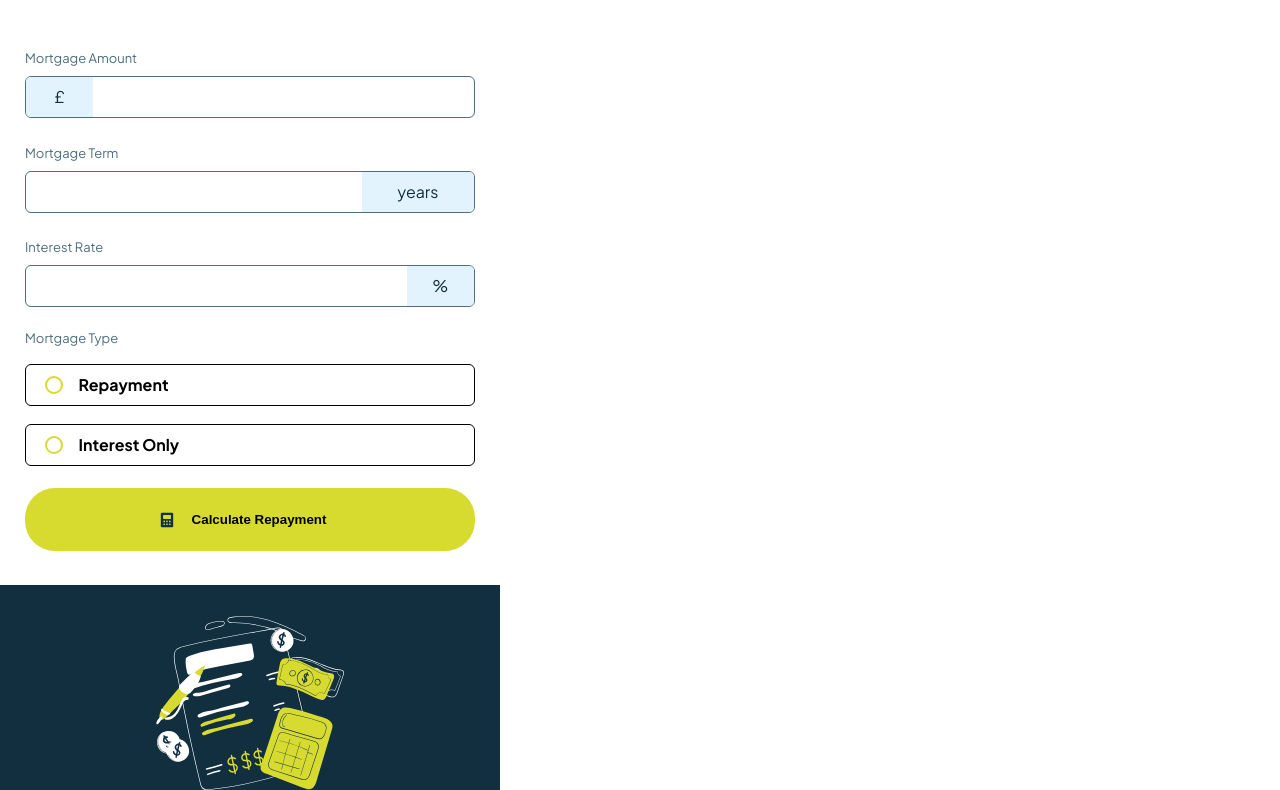
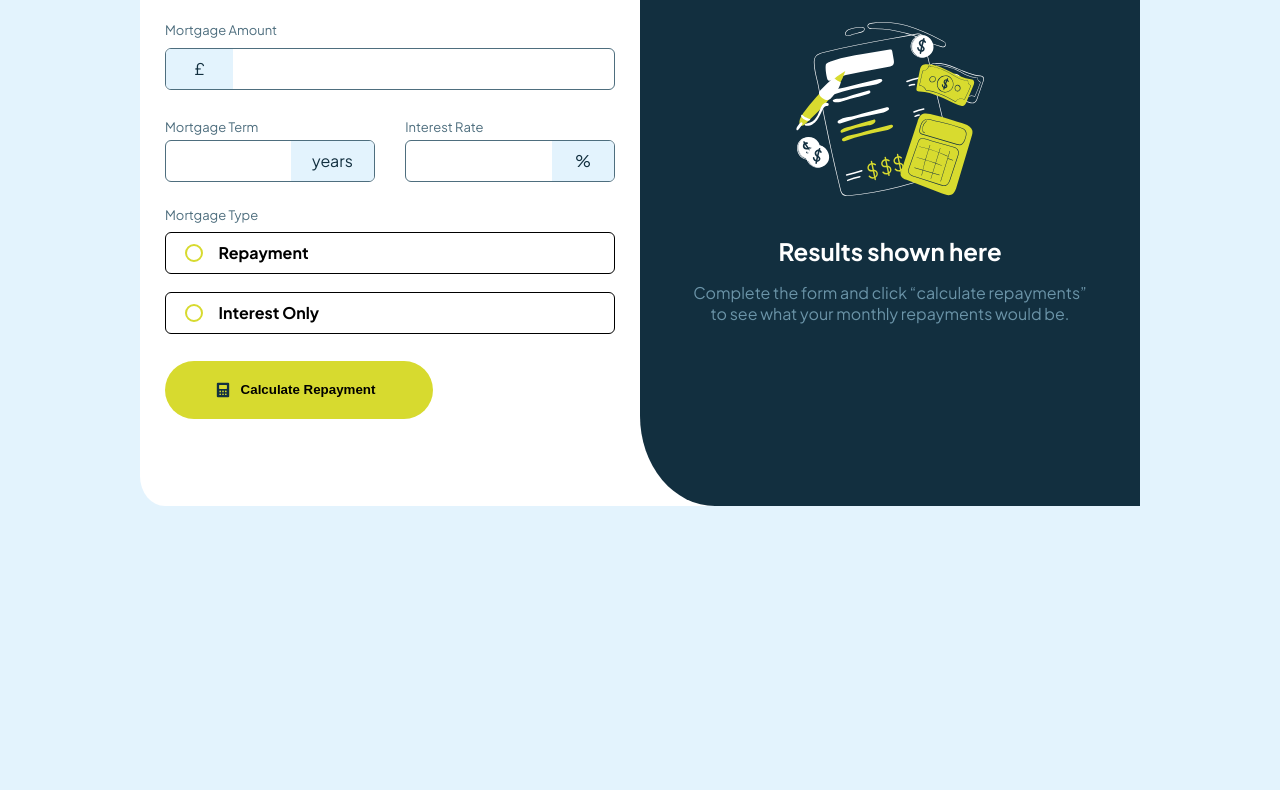
Before and after one commit to abenezer-s/mortgage-repayment-calculator, a plain HTML site: page index.html in a window 1280 px wide. Shown: the part 158-948 px from the top of the page. After the commit the page ends 800 px from the top, so only its background shows below. Drawn offline with Linux system fonts and the light colour scheme.

Commit message:
Make resposnsive to both mobile and desktop

```diff
--- a/index.html
+++ b/index.html
@@ -17,18 +17,18 @@
   </style>
 </head>
 <body>
-  <div id="header">
-    <h2 id="title">Mortgage Calculator</h2>
-    <button id="clear">Clear All</button>
-  </div>
+
   <div id="main">
     <!--form section-->
     <div id="form-div">
+      <div id="header">
+        <h2 id="title">Mortgage Calculator</h2>
+        <button id="clear">Clear All</button>
+      </div>
       <form id="input-form">
         <div id="principal-wrap">
           <label for="principal" class="small-desc">Mortgage Amount</label>
           <br>
-
           <div id="principal-field">
             <span id="currency">&pound;</span>
             <input type="number", id="principal", required>
@@ -57,8 +57,9 @@
           </div>
           <span id="rate-error" class="error"></span>
         </div>
-        <p id="mort-type" class="small-desc">Mortgage Type</p>
+
         <div id="choice-section">
+          <p id="mort-type" class="small-desc">Mortgage Type</p>
           <label>
 
             <div id="choice-1" class="choice">
@@ -81,6 +82,7 @@
         </div>
       </form>
     </div>
+
     <!--Results section-->
     <div id="results-section">
       <!--empty results-->
@@ -91,9 +93,7 @@
             your monthly repayments would be.
           </p>
       </div>
-
       <!--calculated results-->
-
       <div id="calculated-results" class="hidden" >
         <h2>Your results</h2>
           <p id="calculated-dec" class="descriptions">
--- a/script.js
+++ b/script.js
@@ -2,7 +2,7 @@
 
 function getInput(form, event){
     // get use input
-
+    let error = false;
     let principal = form.elements['principal'].value;
     if (principal === ''){
         document.getElementById('principal-error').textContent = "This field is required..";
@@ -11,7 +11,7 @@ function getInput(form, event){
         field.classList.add('field-error');
         currencySym.classList.add('field-error');
         event.preventDefault();
-
+        error = true;
     }
 
     const term = form.elements['term'].value;
@@ -22,6 +22,7 @@ function getInput(form, event){
         field.classList.add('field-error');
         year.classList.add('field-error');
         event.preventDefault();
+        error = true;
 
     }
     const rate = form.elements['rate'].value;
@@ -32,6 +33,7 @@ function getInput(form, event){
         field.classList.add('field-error');
         percentage.classList.add('field-error');
         event.preventDefault();
+        error = true;
 
     }
     const calcChoices = document.querySelectorAll('input[name="calc-choice"]');
@@ -46,6 +48,7 @@ function getInput(form, event){
     if (!selectedChoice) {
         document.getElementById('choice-error').textContent = "This field is required.";
         event.preventDefault();
+        error = true;
 
     } else {
         document.getElementById('choice-error').textContent = "";
@@ -53,6 +56,7 @@ function getInput(form, event){
     }
 
     const obj = {
+            error: error,
             principal: principal,
             term: term,
             rate:rate,
@@ -72,17 +76,13 @@ function calculateMortage(event){
     let term;
     let rate;
     let choice;
-    if (userInput){
+    if (!userInput.error){
         principal = userInput.principal;
         term = userInput.term;
         rate = userInput.rate;
         choice = userInput.choice;
-        console.log('principal', principal);
-        console.log('rate', rate);
-        console.log('term', term);
     }
     else {
-        console.log("INPUT NON");
         return
     }
 
@@ -91,8 +91,7 @@ function calculateMortage(event){
     const n = term * 12;          //num of monthly  payments
     const mortgatePayment = p * ( ( r * ( (1 + r)**n) ) / ( ((1 + r)**n) - 1 ) ); // pricipal and intersrate montly payments
     let monthlyPayment = mortgatePayment.toFixed(2);
-    let totalPayment = (monthlyPayment * 12) * term
-    console.log('total', totalPayment);
+    let totalPayment = (monthlyPayment * 12) * term;
 
     if (choice !== 'Repayment'){
         const interest = totalPayment - principal;
--- a/styles.css
+++ b/styles.css
@@ -34,9 +34,6 @@ input, textarea, select {
     display: none;
   }
 
-#main {
-    max-width: 500px;
-}
 #title {
     margin-bottom: 2%;
 }
@@ -48,6 +45,7 @@ input, textarea, select {
     border: none;
     background-color: white;
     color: #4e6e7e;
+    cursor: pointer;
 }
 #clear::after {
     content: '';
@@ -69,6 +67,7 @@ input, textarea, select {
 #principal-wrap {
     margin-top: 5%;
     margin-bottom: 5%;
+    cursor: pointer;
 }
 
 #principal-field {
@@ -79,6 +78,7 @@ input, textarea, select {
   border-width: 1px;
   align-items: center;
   overflow: hidden;
+  cursor: pointer;
 
 }
 #principal-field:hover {
@@ -189,6 +189,10 @@ input, textarea, select {
     border-width: 1px;
     align-items: center;
     overflow: hidden;
+    cursor: pointer;
+}
+#rate, #term, #principal {
+    cursor: pointer;
 }
 /*choice section*/
 #mort-type {
@@ -407,3 +411,215 @@ h2 {
     color: white;
 }
 /* desktop section*/
+
+@media (min-width: 800px) {
+    body {
+        display: flex;
+        align-items: center;
+        justify-content: center;
+        margin: 0%;
+        padding: 0%;
+        background-color:#e3f3fd ;
+    }
+
+    #main {
+        margin: 5%;
+        padding: 0%;
+        display: flex;
+        width: 800px;
+        height: 600px;
+
+    }
+    #header {
+        display: flex;
+        align-items: center;
+    }
+
+    #clear {
+        position: relative;
+        top: 10px;
+        padding-left: 10%;
+    }
+    #form-div {
+        margin: 0;
+        background-color: white;
+        width: 50%;
+    }
+
+    .small-desc {
+        font-size: small;
+    }
+    #principal-wrap {
+        margin-left: 5%;
+        margin-right: 5%;
+        margin-bottom: 0%;
+
+    }
+
+    #term-wrap, #interest-wrap {
+        display: inline-block;
+        width: 170px;
+    }
+    #percentage {
+        width: 30%;
+    }
+    #year {
+        width: 40%;
+    }
+    #term-wrap {
+        margin-left: 5%;
+        margin-right: 4%;
+    }
+    #term, #rate {
+        height: 40px;
+        width: 90px;
+    }
+    #principal {
+        height: 40px;
+        width: 350px;
+    }
+    #mort-type {
+        margin: 0;
+    }
+    #choice-section {
+        margin-top: 0%;
+        margin-left: 5%;
+        margin-right: 5%;
+    }
+
+    #results-section {
+        margin: 0;
+        width: 50%;
+
+    }
+    #choice-2, #choice-1, #principal-field, #interest-field, #term-field{
+        height: 40px;
+    }
+    #submit-button {
+        margin-top: 6%;
+        margin-bottom: 6%;
+        width: 250px;
+        height: 40px;
+    }
+
+}
+
+@media (min-width: 1000px) {
+    body {
+        display: flex;
+        align-items: center;
+        justify-content: center;
+        margin: 0%;
+        padding: 0%;
+        background-color:#e3f3fd ;
+    }
+
+    #main {
+        margin: 5%;
+        padding: 0%;
+        background-color: white;
+        display: flex;
+        width: 1000px;
+        height: 600px;
+        border-radius: 15%;
+
+    }
+    #header {
+        display: flex;
+        align-items: center;
+    }
+
+    #clear {
+        position: relative;
+        top: 10px;
+        padding-left: 29.4%;
+    }
+    #form-div {
+        margin: 0;
+        background-color: white;
+        border-top-left-radius: 5%;
+        border-bottom-left-radius: 5%;
+        width: 50%;
+    }
+
+    .small-desc {
+        font-size: small;
+    }
+    #principal-wrap {
+        margin-left: 5%;
+        margin-right: 5%;
+        margin-bottom: 0%;
+
+    }
+
+    #term-wrap, #interest-wrap {
+        display: inline-block;
+        width: 210px;
+    }
+    #percentage {
+        width: 30%;
+    }
+    #year {
+        width: 40%;
+    }
+    #term-wrap {
+        margin-left: 5%;
+        margin-right: 5.5%;
+    }
+    #term, #rate {
+        height: 40px;
+        width: 90px;
+    }
+    #principal {
+        height: 40px;
+        width: 350px;
+    }
+    #mort-type {
+        margin: 0;
+    }
+    #choice-section {
+        margin-top: 0%;
+        margin-left: 5%;
+        margin-right: 5%;
+    }
+
+    #results-section {
+        margin: 0;
+        position: relative;
+        width: 50%;
+        border-top-right-radius: 5%;
+        border-bottom-left-radius: 5%;
+        border-bottom-left-radius: 15%;
+
+    }
+    #empty-results {
+        position: absolute;
+        margin: 10%;
+        top: 60px;
+    }
+
+    #calculated-results {
+        position: absolute;
+        top: 1px;
+    }
+    #results {
+        margin-top: 10%;
+        height: 125px;
+    }
+
+    #monthly-pay {
+        font-size: xx-large;
+        font-weight: 900;
+        margin-bottom: 5%;
+    }
+    #choice-2, #choice-1, #principal-field, #interest-field, #term-field{
+        height: 40px;
+    }
+    #submit-button {
+        margin-top: 6%;
+        margin-bottom: 6%;
+        width: 250px;
+        height: 40px;
+    }
+
+}
```
